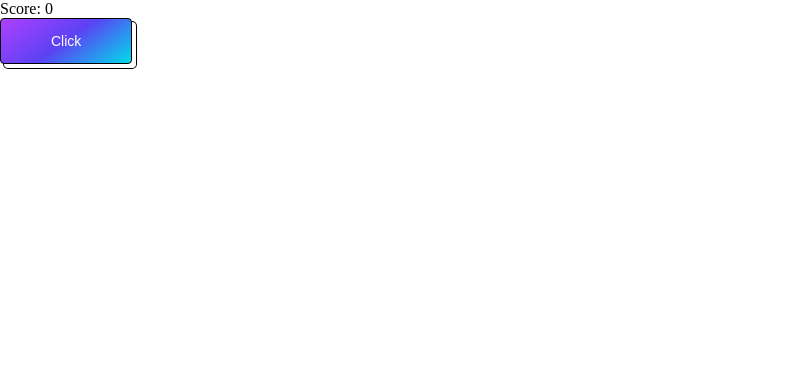
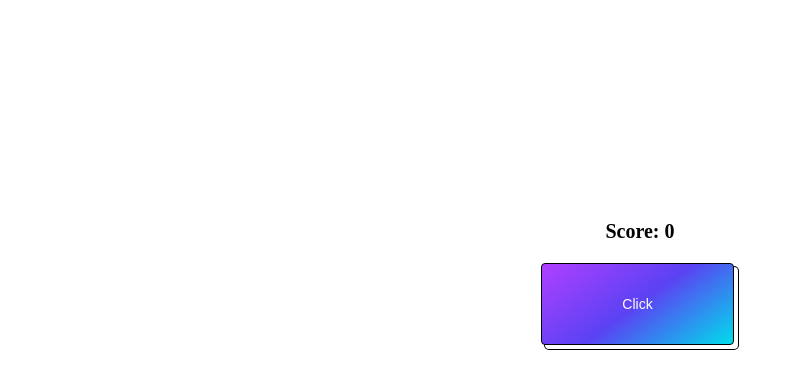
Before and after one commit to Tamila57/jsProject, a plain HTML site: page index.html in a window 1280 px wide. Shown: the whole page, without its empty margins (0-802 px from the left). Drawn offline with Linux system fonts and the light colour scheme.

Commit message:
add css for clicker

```diff
--- a/index.css
+++ b/index.css
@@ -4,8 +4,22 @@
   box-sizing: border-box;
 }
 
+.container{
+  display: grid;
+  place-items: center;
+  margin-top: 200px;
 
 
+
+}
+.score{
+  font-size: 20px;
+  font-weight: bold;
+  margin-top: 20px;
+  margin-bottom: 20px;
+  display: flex;
+
+}
 
 
 .button-50 {
@@ -24,7 +38,7 @@
   line-height: 20px;
   margin: 0 5px 10px 0;
   overflow: visible;
-  padding: 12px 40px;
+  padding: 30px 80px;
   text-align: center;
   text-transform: none;
   touch-action: manipulation;
@@ -40,6 +54,7 @@
 
 .button-50:hover {
   text-decoration: none;
+  background-image: linear-gradient(144deg, #ee44d7, #4dc3c7 50%, #d8ff9e);
 }
 
 .button-50:active {
@@ -51,9 +66,3 @@
   box-shadow: #fff 2px 2px 0 0, #000 2px 2px 0 1px;
   transform: translate(2px, 2px);
 }
-
-@media (min-width: 768px) {
-  .button-50 {
-    padding: 12px 50px;
-  }
-}
--- a/index.html
+++ b/index.html
@@ -10,10 +10,11 @@
     <link rel="stylesheet" href = "./index.css" />
 </head>
 <body>
+    <div class = "container">
 
     <p class = "score"> Score: 0</p>
     <button class="button-50" role="button">Click</button>
-
+</div>
 
 
     <script src="index.js"></script>
```
